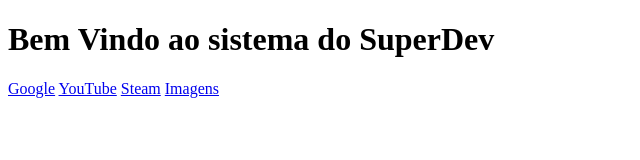
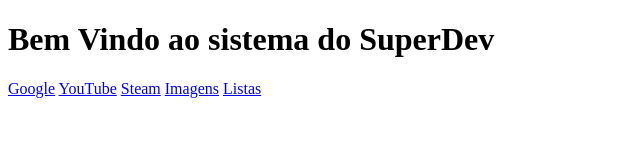
Before and after one commit to bauzilj/super-dev8-curso-html, a plain HTML site: page index.html in a window 1280 px wide. Shown: the full height of the page, 0-640 px from the left. Drawn offline with Linux system fonts and the light colour scheme.

Commit message:
adicionado link para página de listagem

```diff
--- a/index.html
+++ b/index.html
@@ -21,5 +21,7 @@
 
     <a href="paginas/exemplo01-imagens.html">Imagens</a>
 
+    <a href="paginas/exemplo02-listas.html">Listas</a>
+
 </body>
 </html>
```
